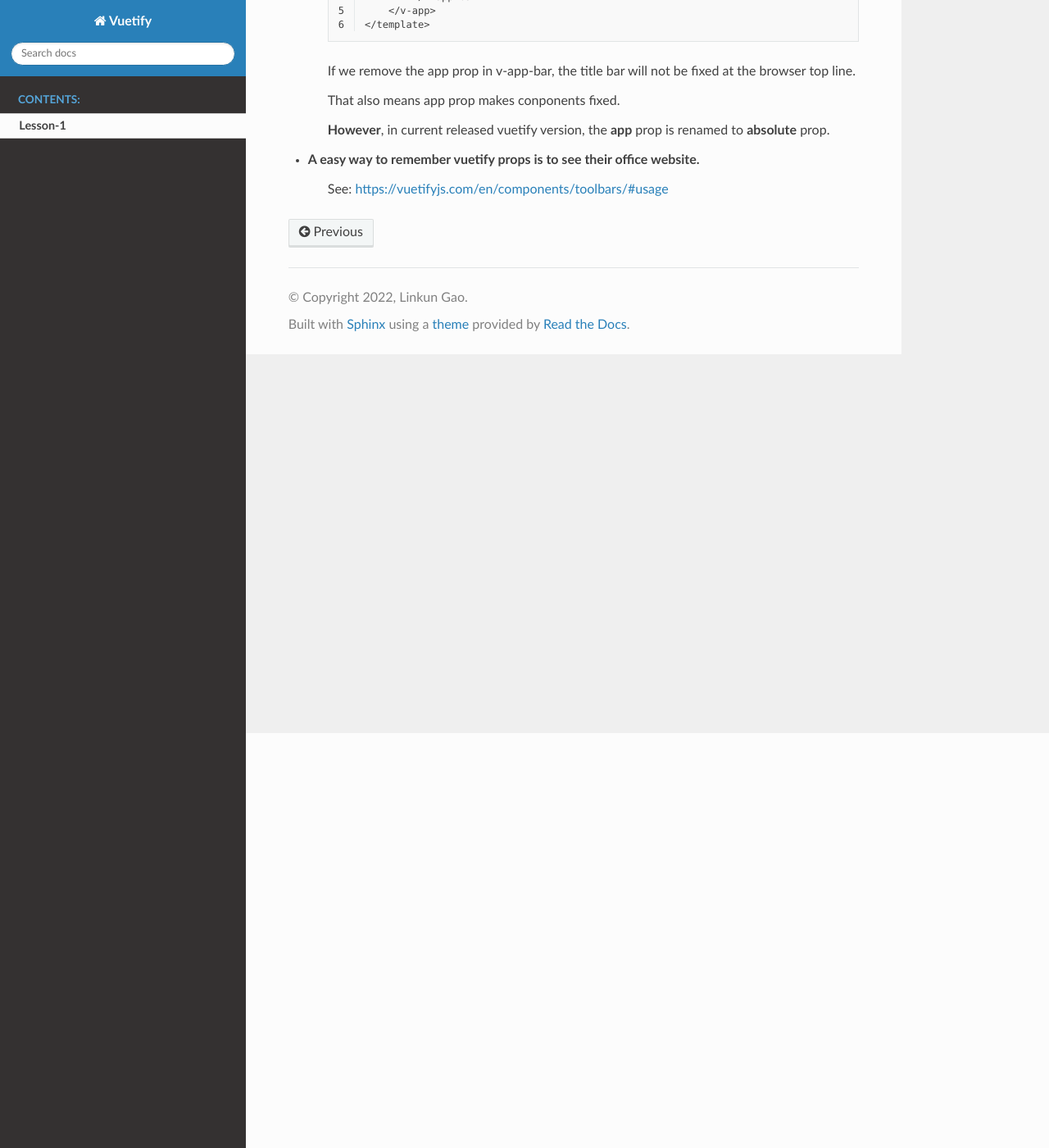
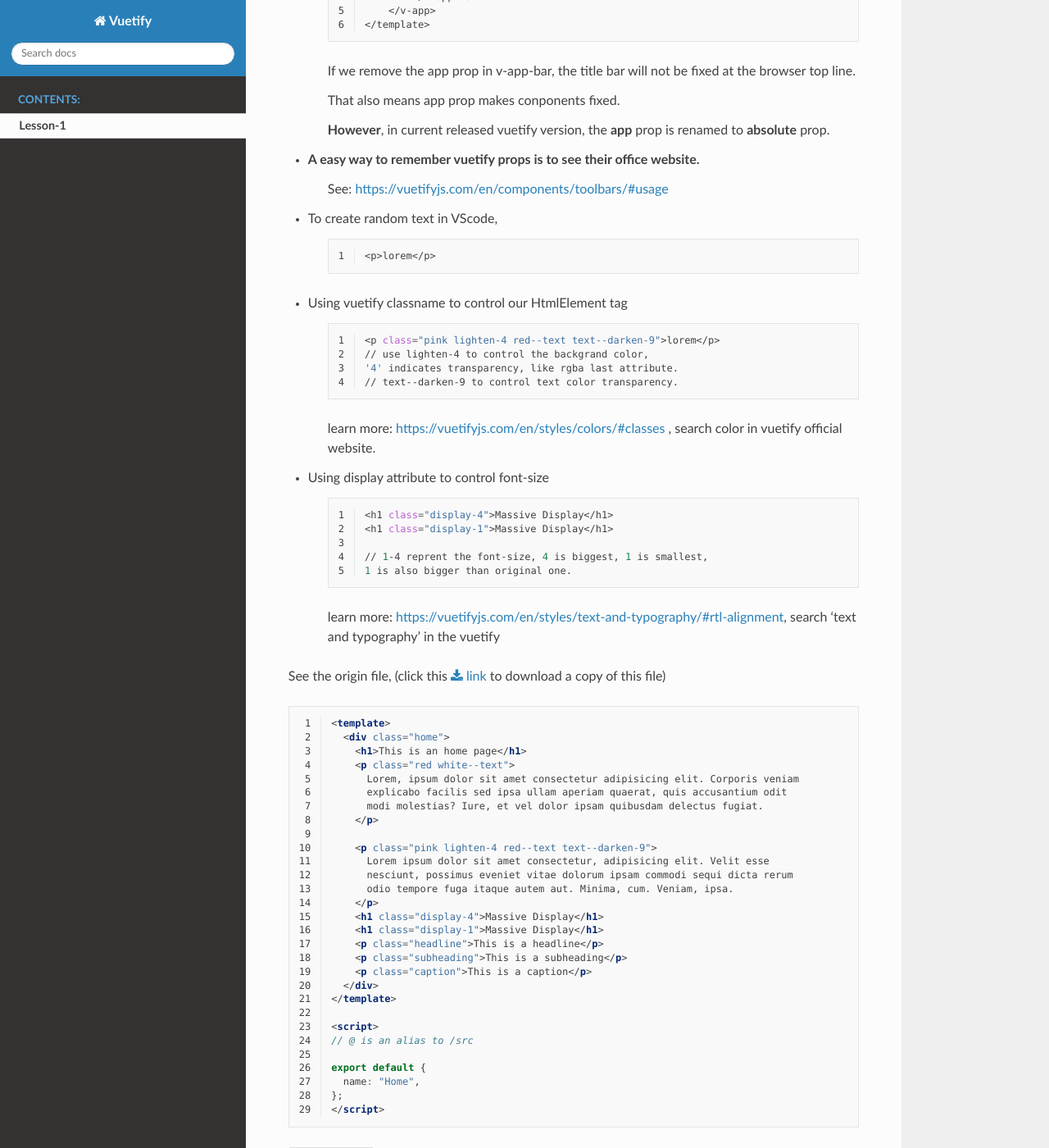
Before and after one commit to LinkunGao/vuetify-documentation, a Sphinx documentation site: the page built from docs/source/lesson-1/index.rst, in a window 1280 px wide and 1400 px high, scrolled down 506 px. Shown: the whole window at 82% size. Built offline with Sphinx 7.4.7 and the Read the Docs theme 2.0.0, drawn with Linux system fonts in a browser that asks for light colours.

Commit message:
finish lesson 1 study

```diff
--- a/docs/source/lesson-1/index.rst
+++ b/docs/source/lesson-1/index.rst
@@ -34,3 +34,42 @@ We can use below commands to create vue vuetify project:
 
 - A easy way to remember vuetify props is to see their office website.
     See: https://vuetifyjs.com/en/components/toolbars/#usage
+
+- To create random text in VScode,
+
+    .. code-block:: bash
+        :linenos:
+
+        <p>lorem</p>
+
+- Using vuetify classname to control our HtmlElement tag
+
+    .. code-block:: bash
+        :linenos:
+
+        <p class="pink lighten-4 red--text text--darken-9">lorem</p>
+        // use lighten-4 to control the backgrand color,
+        '4' indicates transparency, like rgba last attribute.
+        // text--darken-9 to control text color transparency.
+
+    learn more: https://vuetifyjs.com/en/styles/colors/#classes , search color in vuetify official website.
+
+- Using display attribute to control font-size
+
+    .. code-block:: bash
+        :linenos:
+
+        <h1 class="display-4">Massive Display</h1>
+        <h1 class="display-1">Massive Display</h1>
+
+        // 1-4 reprent the font-size, 4 is biggest, 1 is smallest,
+        1 is also bigger than original one.
+
+    learn more: https://vuetifyjs.com/en/styles/text-and-typography/#rtl-alignment, search 'text and typography' in the vuetify
+
+
+See the origin file, (click this :download:`link <../../../todo-lesson01/src/views/Home.vue>` to download a copy of this file)
+
+.. literalinclude:: ../../../todo-lesson01/src/views/Home.vue
+    :language: html
+    :linenos:
--- a/todo-lesson01/src/views/Home.vue
+++ b/todo-lesson01/src/views/Home.vue
@@ -1,6 +1,22 @@
 <template>
   <div class="home">
     <h1>This is an home page</h1>
+    <p class="red white--text">
+      Lorem, ipsum dolor sit amet consectetur adipisicing elit. Corporis veniam
+      explicabo facilis sed ipsa ullam aperiam quaerat, quis accusantium odit
+      modi molestias? Iure, et vel dolor ipsam quibusdam delectus fugiat.
+    </p>
+
+    <p class="pink lighten-4 red--text text--darken-9">
+      Lorem ipsum dolor sit amet consectetur, adipisicing elit. Velit esse
+      nesciunt, possimus eveniet vitae dolorum ipsam commodi sequi dicta rerum
+      odio tempore fuga itaque autem aut. Minima, cum. Veniam, ipsa.
+    </p>
+    <h1 class="display-4">Massive Display</h1>
+    <h1 class="display-1">Massive Display</h1>
+    <p class="headline">This is a headline</p>
+    <p class="subheading">This is a subheading</p>
+    <p class="caption">This is a caption</p>
   </div>
 </template>
 
```
Also changed, not shown: todo-lesson01/src/views/HomeView.vue (deleted, +0 -15 lines).
